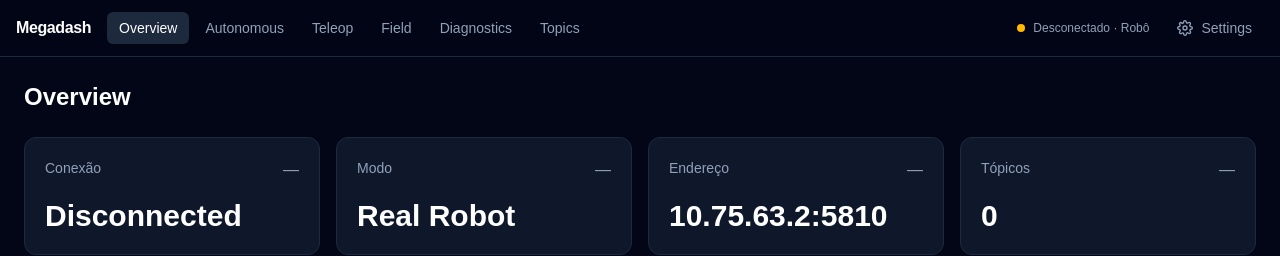
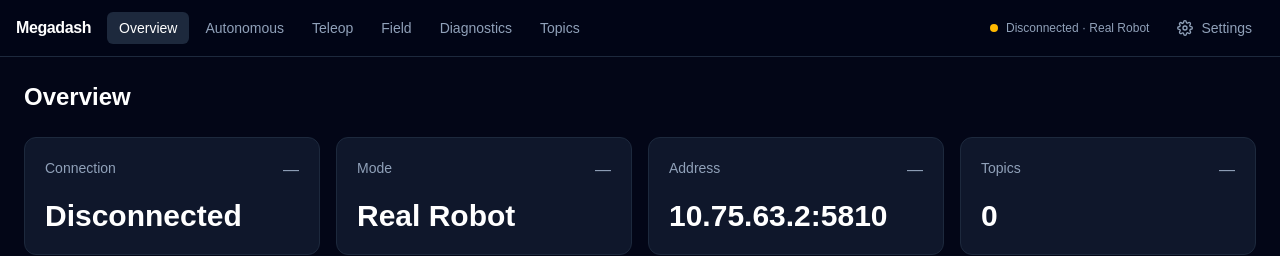
Before and after one commit to Kaique-Sique/megadash, a Next.js app: page / in a window 1280 px wide. Shown: the top 256 px of the page. Built offline with nearby package versions, Linux system fonts and the light colour scheme; no server answers.

Commit message:
feat: refactor Navbar component and update import paths

```diff
--- a/app/layout.tsx
+++ b/app/layout.tsx
@@ -1,7 +1,7 @@
 import type { Metadata } from "next";
 import "./globals.css";
 import Footer from "@/components/ui/Footer";
-import Navbar from "@/components/layout/Navbar";
+import Navbar from "@/components/ui/Navbar";
 import { NTProvider } from "@/components/providers/NTProvider";
 
 import { siteConfig } from "@/lib/config/site-config";
--- a/app/page.tsx
+++ b/app/page.tsx
@@ -11,10 +11,10 @@
     <main className="mx-auto max-w-7xl p-6">
       <h1 className="text-2xl font-bold text-white">Overview</h1>
       <div className="mt-6 grid gap-4 sm:grid-cols-2 lg:grid-cols-4">
-        <StatCard path="Conexão" value={connected ? "Connected" : "Disconnected"} icon={connected ? dot : dash } />
-        <StatCard path="Modo" value={settings.mode === "simulation" ? "Simulation" : "Real Robot"} icon={connected ? dot : dash } />
-        <StatCard path="Endereço" value={`${host}:5810`} icon={connected ? dot : dash } />
-        <StatCard path="Tópicos" value={String(entries.size)} icon={connected ? dot : dash } />
+        <StatCard path="Connection" value={connected ? "Connected" : "Disconnected"} icon={connected ? dot : dash } />
+        <StatCard path="Mode" value={settings.mode === "simulation" ? "Simulation" : "Real Robot"} icon={connected ? dot : dash } />
+        <StatCard path="Address" value={`${host}:5810`} icon={connected ? dot : dash } />
+        <StatCard path="Topics" value={String(entries.size)} icon={connected ? dot : dash } />
       </div>
     </main>
   );
--- a/components/layout/Navbar.tsx
+++ b/components/ui/Navbar.tsx
@@ -27,7 +27,7 @@
 
         <span className="flex shrink-0 items-center gap-2 text-xs text-slate-400" title={`${host}:5810`}>
           <span className={`size-2 rounded-full ${connected ? "bg-emerald-400" : "bg-amber-400"}`} />
-          <span className="hidden sm:inline">{connected ? "Conectado" : "Desconectado"} · {settings.mode === "simulation" ? "Simulação" : "Robô"}</span>
+          <span className="hidden sm:inline">{connected ? "Connected" : "Disconnected"} · {settings.mode === "simulation" ? "Simulation" : "Real Robot"}</span>
         </span>
 
         <Link href="/settings" className={`${cls("/settings")} flex items-center gap-2`} aria-current={isActive("/settings") ? "page" : undefined}>
```
